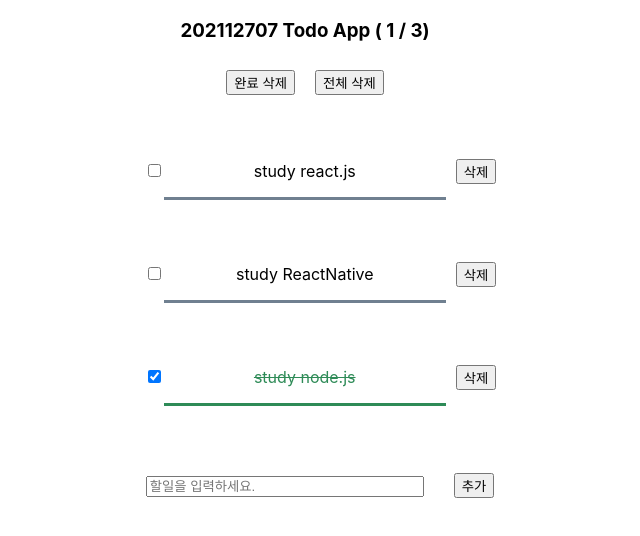
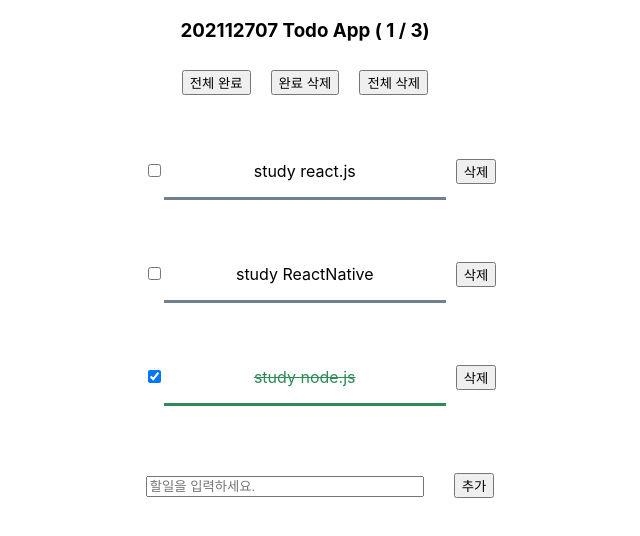
Before and after one commit to IDU-SW/202112707__SDH, a React (Create React App) app in the folder todo-app/: page / in a window 1280 px wide. Shown: the top 536 px of the page, without its empty margins (335-975 px from the left). Built offline with nearby package versions, Linux system fonts and the light colour scheme.

Commit message:
Update App.js
전체 완료, 전체 완료 해제 추가

```diff
--- a/todo-app/src/App.js
+++ b/todo-app/src/App.js
@@ -41,10 +41,14 @@ function TodoList({todos, updateTodo, deleteTodo}) {
     )
 }
 
-function TodoHeader({todos, deleteTodosComplete, deleteTodos}) {
+function TodoHeader({todos, deleteTodosComplete, deleteTodos, updateTodos}) {
     return (
         <center>
             <h3>202112707 Todo App ( {todos.filter( item => item.done ).length } / {todos.length})</h3>
+            <button
+                style={{margin: "10px"}}
+                onClick={ () => updateTodos()}
+            > {todos.length/2 < todos.filter(todo => todo.done).length ? "전체 해제" : "전체 완료"}</button>
             <button
                 style={{margin: "10px"}}
                 onClick={ () => deleteTodosComplete()}
@@ -103,9 +107,9 @@ function App() {
     ]);
 
     const id_autoIncrement = useRef(todos.length);
-    console.log('todos id:', id_autoIncrement);
 
-    const handleTodoAdd = useCallback(contents => {
+    const addTodo = useCallback(contents => {
+        console.log('addTodo: contents:',contents)
         id_autoIncrement.current += 1;
         const todoDTO = {
             id: id_autoIncrement.current,
@@ -113,15 +117,15 @@ function App() {
             done: false
         };
         setTodos(todos => todos.concat(todoDTO));
-
     }, []);
 
     const deleteTodo = useCallback(id => {
+        console.log('deleteTodo: id: ',id)
         setTodos(todos.filter(todo => todo.id !== id));
     }, [todos]);
 
     const deleteTodos = useCallback(_ => {
-        console.log("deleteTodosComplete");
+        console.log("deleteTodos");
         setTodos([]);
     }, [todos]);
 
@@ -135,18 +139,25 @@ function App() {
         setTodos(todos.map(todo => todo.id !== id ? todo: { ...todo, done: !todo.done}))
     }, [todos]);
 
+    const updateTodos = useCallback(_ => {
+        console.log('updateTodos: ')
+        const flag = todos.length/2 < todos.filter(todo => todo.done).length
+
+        setTodos(todos.map(todo => flag ? {...todo, done: false}: {...todo, done: true}))
+    }, [todos]);
     return (
         <center>
             <div>
                 <TodoHeader
                     todos={todos}
                     deleteTodos={deleteTodos}
-                    deleteTodosComplete={deleteTodosComplete}/>
+                    deleteTodosComplete={deleteTodosComplete}
+                    updateTodos={updateTodos}/>
                 <TodoList
                     todos={todos}
                     deleteTodo = {deleteTodo}
                     updateTodo={updateTodo}/>
-                <NewTodoForm addTodo={handleTodoAdd}/>
+                <NewTodoForm addTodo={addTodo}/>
             </div>
         </center>
 
```
